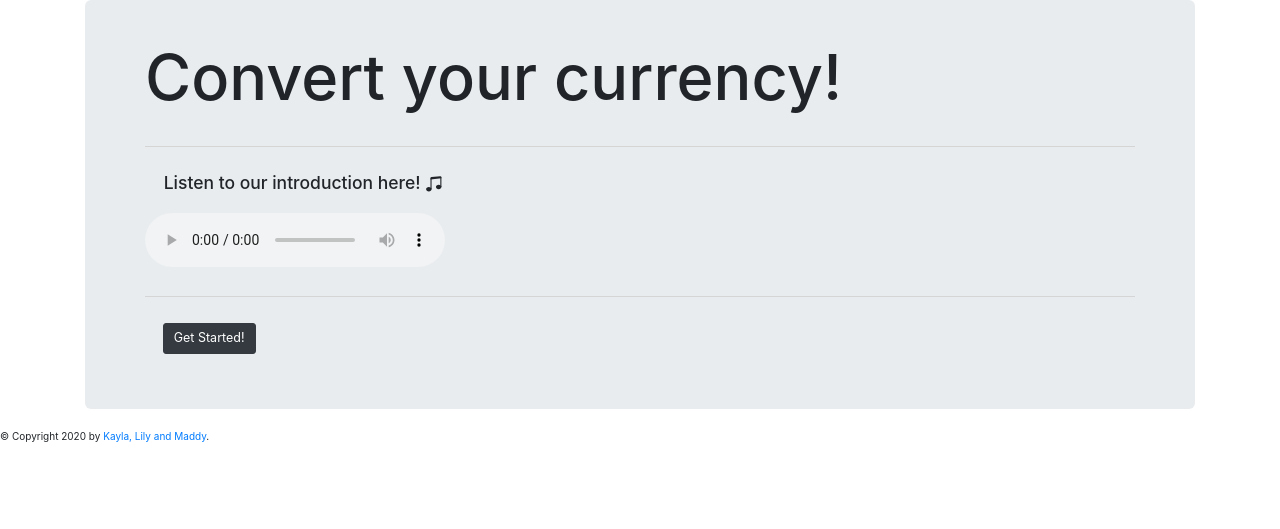
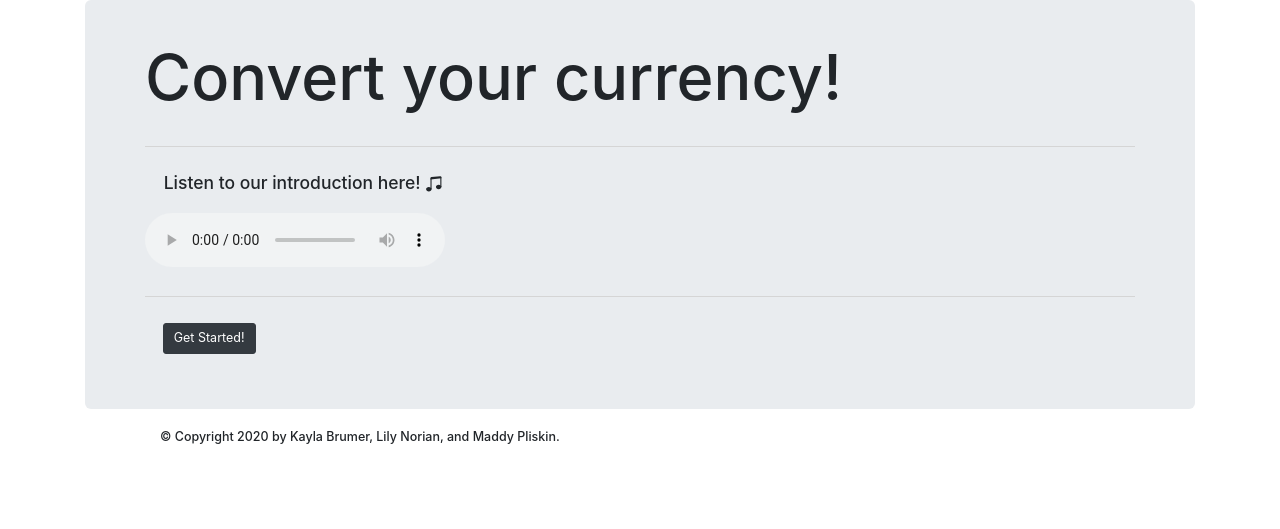
Before and after one commit to kbrumer7/cs10aspr20-teambananas, a Flask app: page / in a window 1280 px wide. Shown: the top 529 px of the page. Run offline with Flask 2, Linux system fonts and the light colour scheme; parts of the project's set-up code (start-up, migrations or seed data) failed here and were passed over; some libraries are stand-ins or nearby versions.

Commit message:
Update fancylayout.html

```diff
--- a/templates/fancylayout.html
+++ b/templates/fancylayout.html
@@ -29,7 +29,9 @@
 	</div>
     <div id="footer">
         {% block footer %}
-        &copy; Copyright 2020 by <a href="http://domain.invalid/">Kayla, Lily and Maddy</a>.
+        <h5>&nbsp;&nbsp;&nbsp;&nbsp;&nbsp;&nbsp;&nbsp;&nbsp;&nbsp;&nbsp;&nbsp;&nbsp;&nbsp;&nbsp;&nbsp;
+          &nbsp;&nbsp;&nbsp;&nbsp;&nbsp;&nbsp;&nbsp;&nbsp;&nbsp;&nbsp;&nbsp;&nbsp;&nbsp;&nbsp;&nbsp;&nbsp;&nbsp;&nbsp;&nbsp;&nbsp;&nbsp;&nbsp;&nbsp;&nbsp;&nbsp;&nbsp;&nbsp;&nbsp;&nbsp;&nbsp;&nbsp;&nbsp;&copy; Copyright 2020 by Kayla Brumer, Lily Norian, and Maddy Pliskin.
+        </h5>
         {% endblock %}
     </div>
 
```
